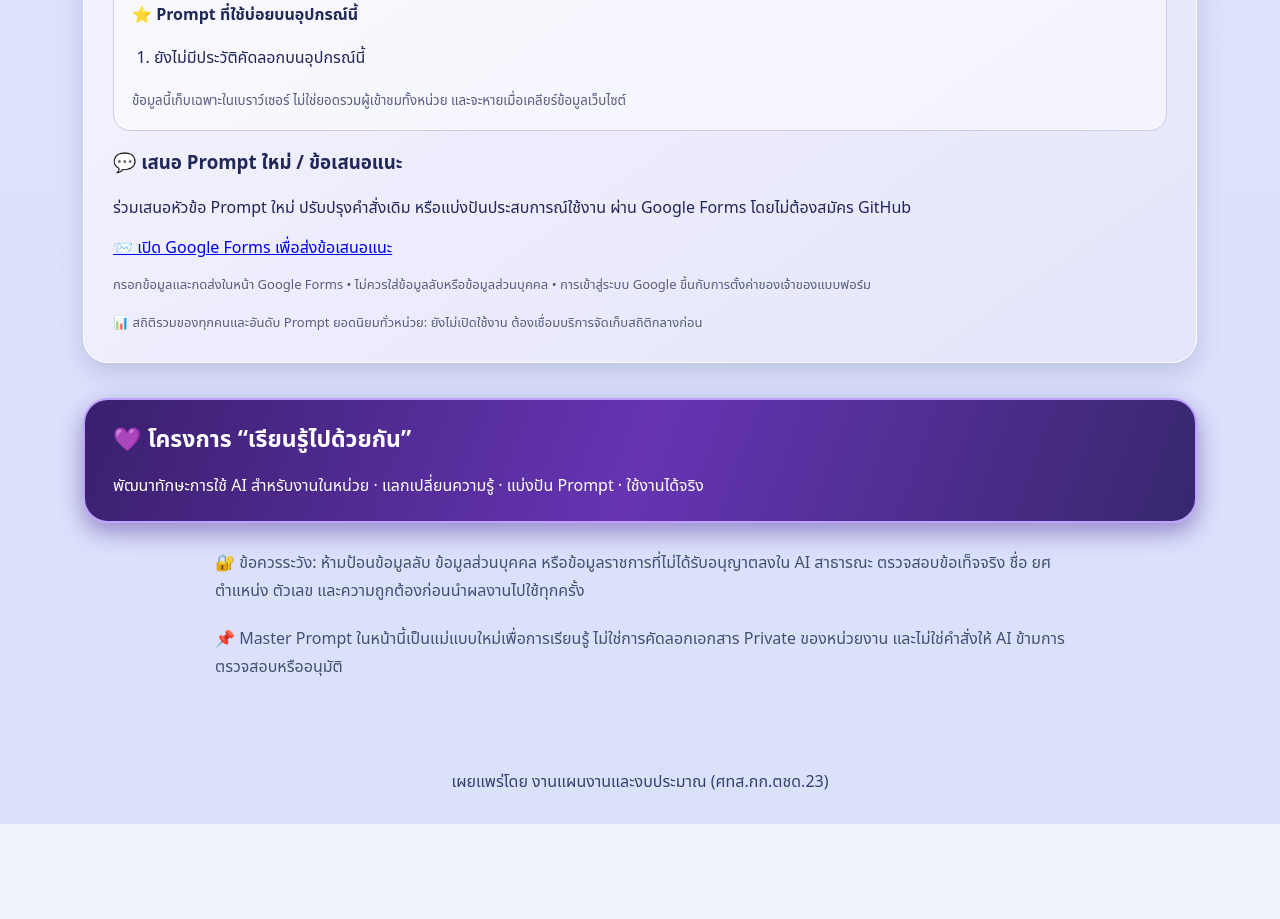
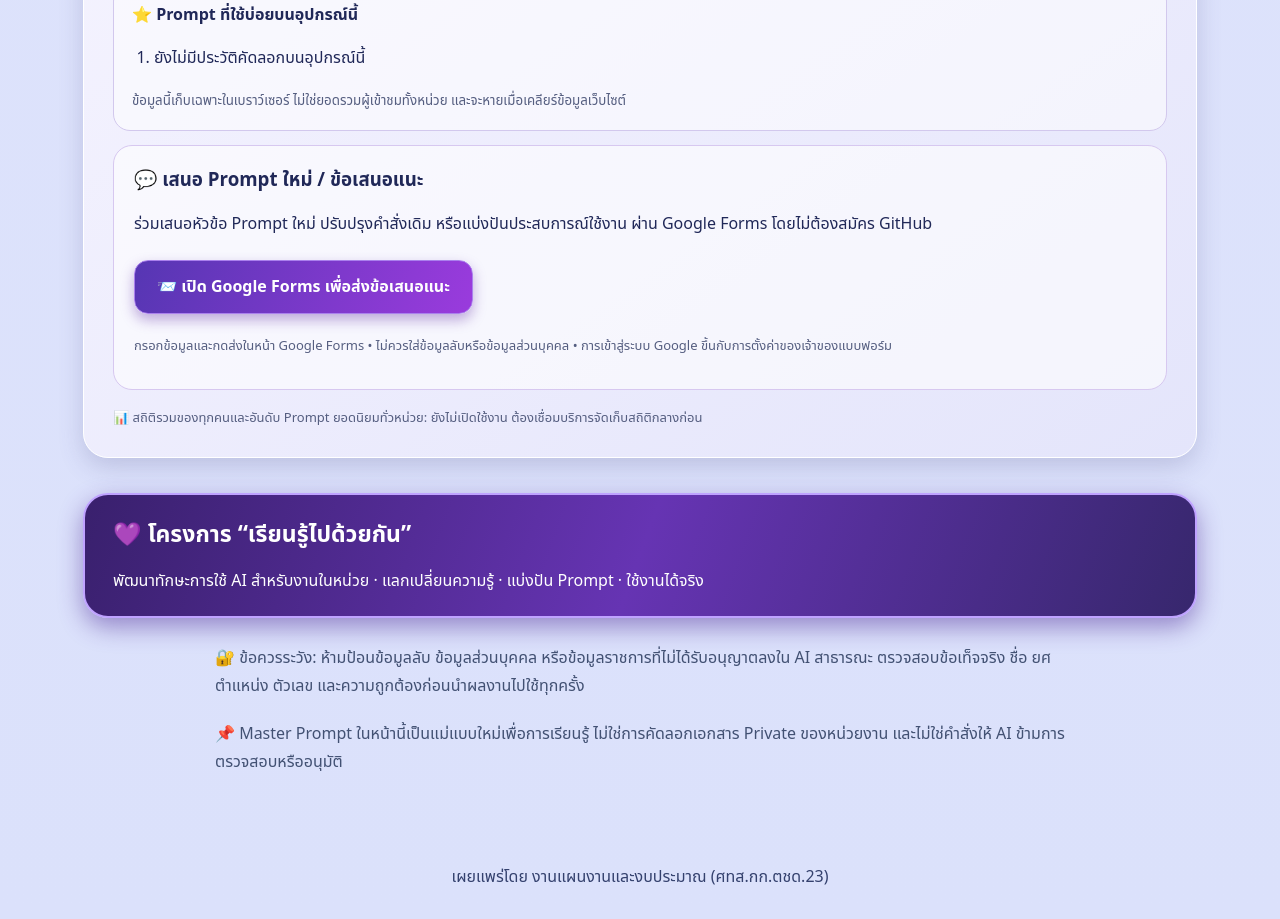
Before and after one commit to bppit23-hash/BPP23-AI-LIBRARY, a plain HTML site: page index.html in a window 1280 px wide. Shown: the part 10846-11765 px from the top of the page. Before the commit the page ends 11670 px from the top, so only its background shows below. Drawn offline with Linux system fonts and the light colour scheme.

Commit message:
style: make Google Forms feedback button prominent and accessible

```diff
--- a/community-v24.css
+++ b/community-v24.css
@@ -4,3 +4,5 @@
 .bpp24-metrics{display:grid;grid-template-columns:repeat(2,minmax(0,1fr));gap:12px}.bpp24-metrics>div{padding:18px;border:1px solid #fff;background:#fff9;border-radius:18px;display:flex;flex-direction:column;gap:4px}.bpp24-metrics span{font-size:14px}.bpp24-metrics strong{font-size:32px;color:#6430bd}.bpp24-metrics small,.bpp24-device small{color:#555e80;line-height:1.65}
 .bpp24-device{padding:18px;margin:14px 0;border:1px solid #d2c8ed;border-radius:17px;background:#fff8}.bpp24-device ol{padding-left:22px;line-height:1.8}
 #bpp24-form{padding:20px;background:#fff9;border-radius:19px;border:1px solid #d7c8f0}#bpp24-form h3{margin:0 0 14px}#bpp24-form label{display:block;margin:12px 0 6px;font-weight:700}#bpp24-form select,#bpp24-form textarea{width:100%;border-radius:12px;border:1px solid #c8bee8;background:#fff;color:#1f2750;font:inherit;padding:12px;box-sizing:border-box}#bpp24-form button{margin-top:14px;background:linear-gradient(110deg,#5636b3,#9a3bdd);color:#fff;font-weight:800;padding:12px 20px}.bpp24-hint,.bpp24-pending{font-size:13px;line-height:1.7;color:#555e80}.bpp24-pending{margin:16px 0 0}@media(max-width:540px){.bpp24-metrics{grid-template-columns:1fr}.bpp24-panel{padding:16px}}
+/* Google Forms feedback link v2.4 */
+#bpp24-feedback{padding:20px;background:#fff9;border-radius:19px;border:1px solid #d7c8f0}#bpp24-feedback h3{margin:0 0 10px}#bpp24-feedback p{line-height:1.7}#bpp24-feedback .bpp24-form-link{display:inline-block;text-align:center;text-decoration:none;border:1px solid #aa80ed;border-radius:14px;background:linear-gradient(110deg,#5636b3,#9a3bdd);color:#fff;font-weight:800;padding:14px 22px;margin:7px 0;box-shadow:0 6px 13px #6433a866}#bpp24-feedback .bpp24-form-link:hover,#bpp24-feedback .bpp24-form-link:focus-visible{outline:2px solid #ad8bfd;outline-offset:2px;filter:brightness(1.06)}
```
